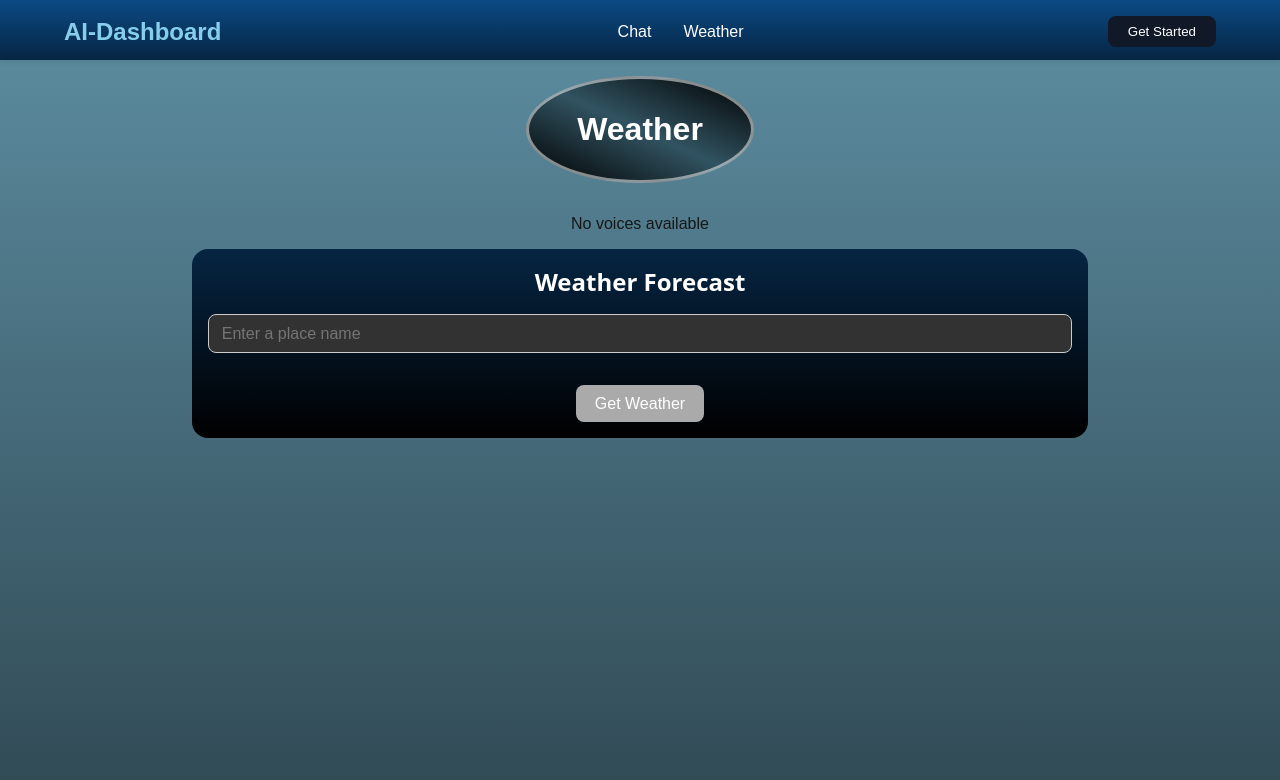
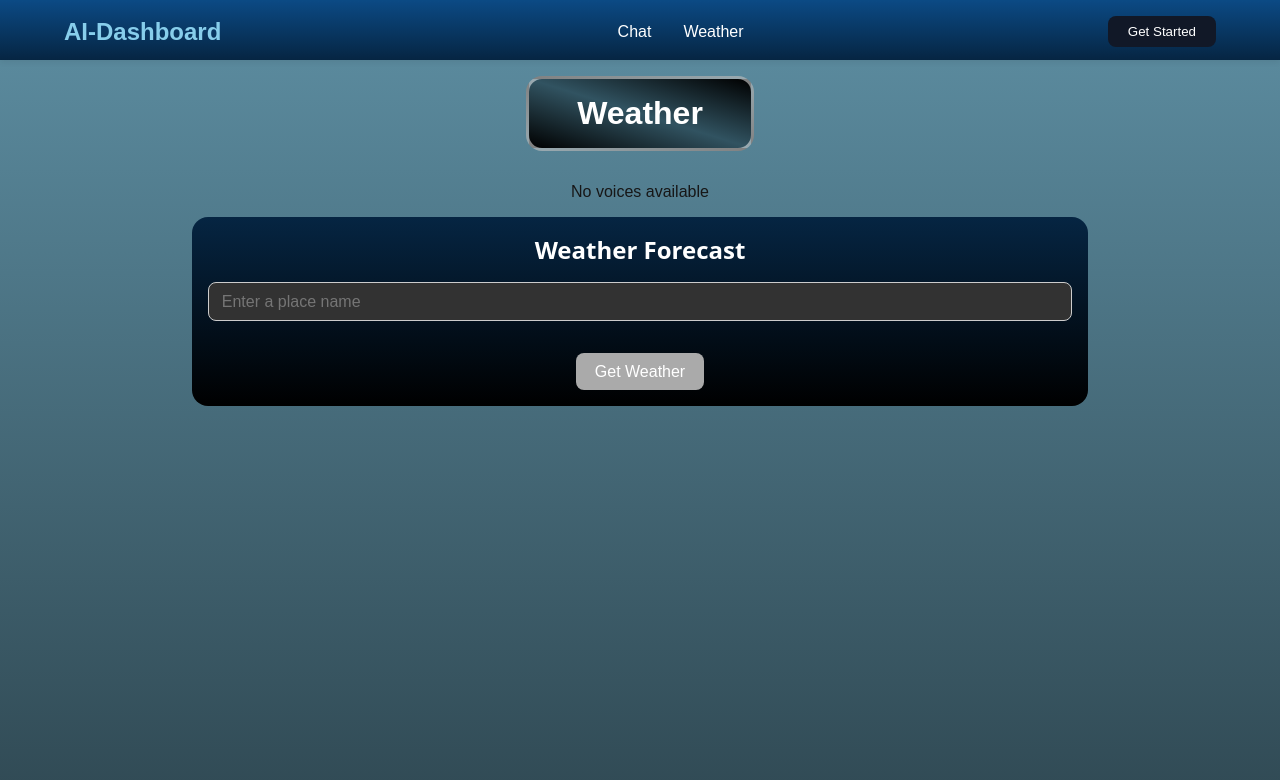
Before and after one commit to hemingus/ai-dashboard, a Next.js app: page /weather in a window 1280 px wide. Shown: the top 780 px of the page. Built offline with nearby package versions, Linux system fonts and the light colour scheme.

Commit message:
update css

```diff
--- a/src/app/page.module.css
+++ b/src/app/page.module.css
@@ -13,9 +13,9 @@
   background: linear-gradient(to top right,black,  rgb(49, 83, 97), black);
   color: white;;
   margin: 1rem;
-  border-radius: 50%;
+  border-radius: 1rem;
   border: solid 3px hsla(0, 0%, 100%, 0.5);
-  padding: 2rem 3rem;
+  padding: 1rem 3rem;
 }
 
 .linksContainer {
@@ -40,7 +40,7 @@
 
 .linkCard:hover {
   transform: translateY(-5px);
-  box-shadow: 0 8px 20px rgba(0,0,0,0.15);
+  box-shadow: 0 8px 20px rgba(0,0,0,0.5);
   background: linear-gradient(to top right, black,  rgb(15, 77, 128), black);
 }
 
```
